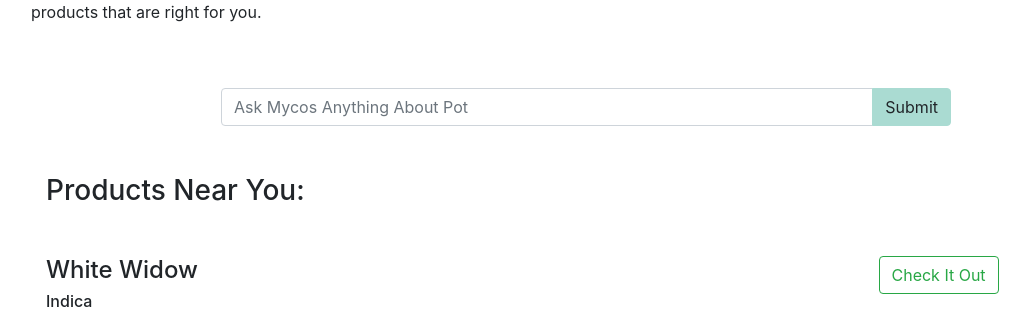
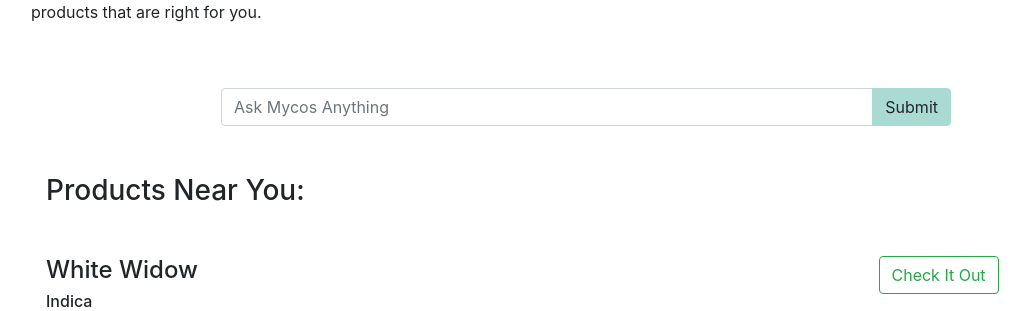
Before and after one commit to JustinM420/webapp-2, a Flask app: page / in a window 1280 px wide. Shown: the part 386-697 px from the top of the page, without its empty margins (54-1084 px from the left). Run offline with Flask 2, Linux system fonts and the light colour scheme; some libraries are stand-ins or nearby versions.

Commit message:
Cleaned keywords

```diff
--- a/templates/home.html
+++ b/templates/home.html
@@ -1,7 +1,7 @@
 <!DOCTYPE html>
 <html>
 <head>
-	<title>Mycos: Connecting the Cannabis Community with AI</title>
+	<title>Mycos: Connecting the Community with AI</title>
 	<meta charset="utf-8">
 	<meta name="viewport" content="width=device-width, initial-scale=1">
 
@@ -32,7 +32,7 @@
 		<div class="row justify-content-left">
 			<div class="col-lg-8 offset-md-2">
 				<div class="input-group">
-					<input type="text" class="form-control" placeholder="Ask Mycos Anything About Pot" id="ai-input">
+					<input type="text" class="form-control" placeholder="Ask Mycos Anything" id="ai-input">
 					<div class="input-group-append">
 						<button class="btn btn-warning" type="button" id="submit-btn" style="background-color: #aadbd2; border-color: #aadbd2;">Submit</button>
 					</div>
```
